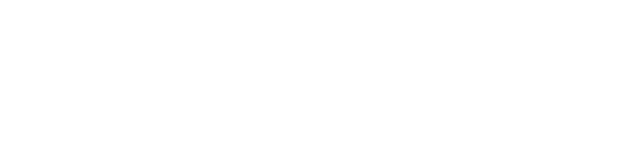
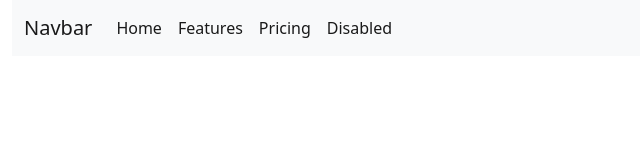
Before and after one commit to Teri11/Pet-Serviser, a plain HTML site: page index.html in a window 1280 px wide. Shown: the whole page, without its empty margins (0-640 px from the left). Drawn offline with nearby package versions, Linux system fonts and the light colour scheme.

Commit message:
added navbar

```diff
--- a/index.html
+++ b/index.html
@@ -14,6 +14,32 @@
     <title>Pet Serviser</title>
   </head>
   <body>
+    <div class="container-fluid">
+      <nav class="navbar navbar-expand-lg bg-light">
+        <div class="container-fluid">
+          <a class="navbar-brand" href="#">Navbar</a>
+          <button class="navbar-toggler" type="button" data-bs-toggle="collapse" data-bs-target="#navbarNav" aria-controls="navbarNav" aria-expanded="false" aria-label="Toggle navigation">
+            <span class="navbar-toggler-icon"></span>
+          </button>
+          <div class="collapse navbar-collapse" id="navbarNav">
+            <ul class="navbar-nav">
+              <li class="nav-item">
+                <a class="nav-link active" aria-current="page" href="#">Home</a>
+              </li>
+              <li class="nav-item">
+                <a class="nav-link active" href="#">Features</a>
+              </li>
+              <li class="nav-item">
+                <a class="nav-link active" href="#">Pricing</a>
+              </li>
+              <li class="nav-item">
+                <a class="nav-link active">Disabled</a>
+              </li>
+            </ul>
+          </div>
+        </div>
+      </nav>
+    </div>
 
 
 
```
